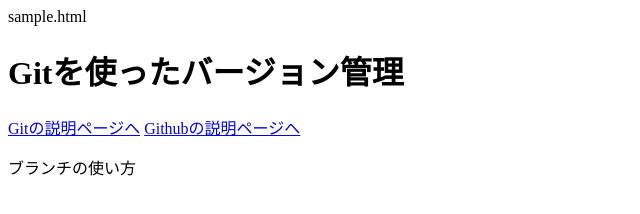
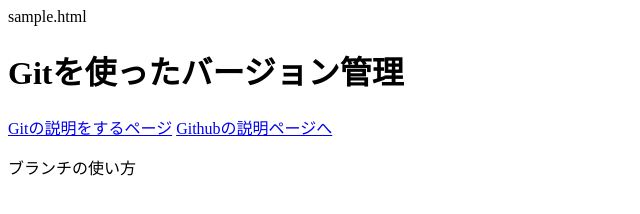
Before and after one commit to tomomifujiwara/sourcetree_sample, a plain HTML site: page sample.html in a window 1280 px wide. Shown: the whole page, without its empty margins (0-640 px from the left). Drawn offline with Linux system fonts and the light colour scheme.

Commit message:
Revert "コメント一部訂正"
This reverts commit d896ffd4e44545250612ab0ab684f7a910f41d45.

```diff
--- a/sample.html
+++ b/sample.html
@@ -6,7 +6,7 @@ sample.html
 </head>
 <body>
   <h1>Gitを使ったバージョン管理</h1>
-  <a href="index.html">Gitの説明ページへ</a>
+  <a href="index.html">Gitの説明をするページ</a>
   <a href="githb.html">Githubの説明ページへ</a>
 
   <p>ブランチの使い方</p>
```
